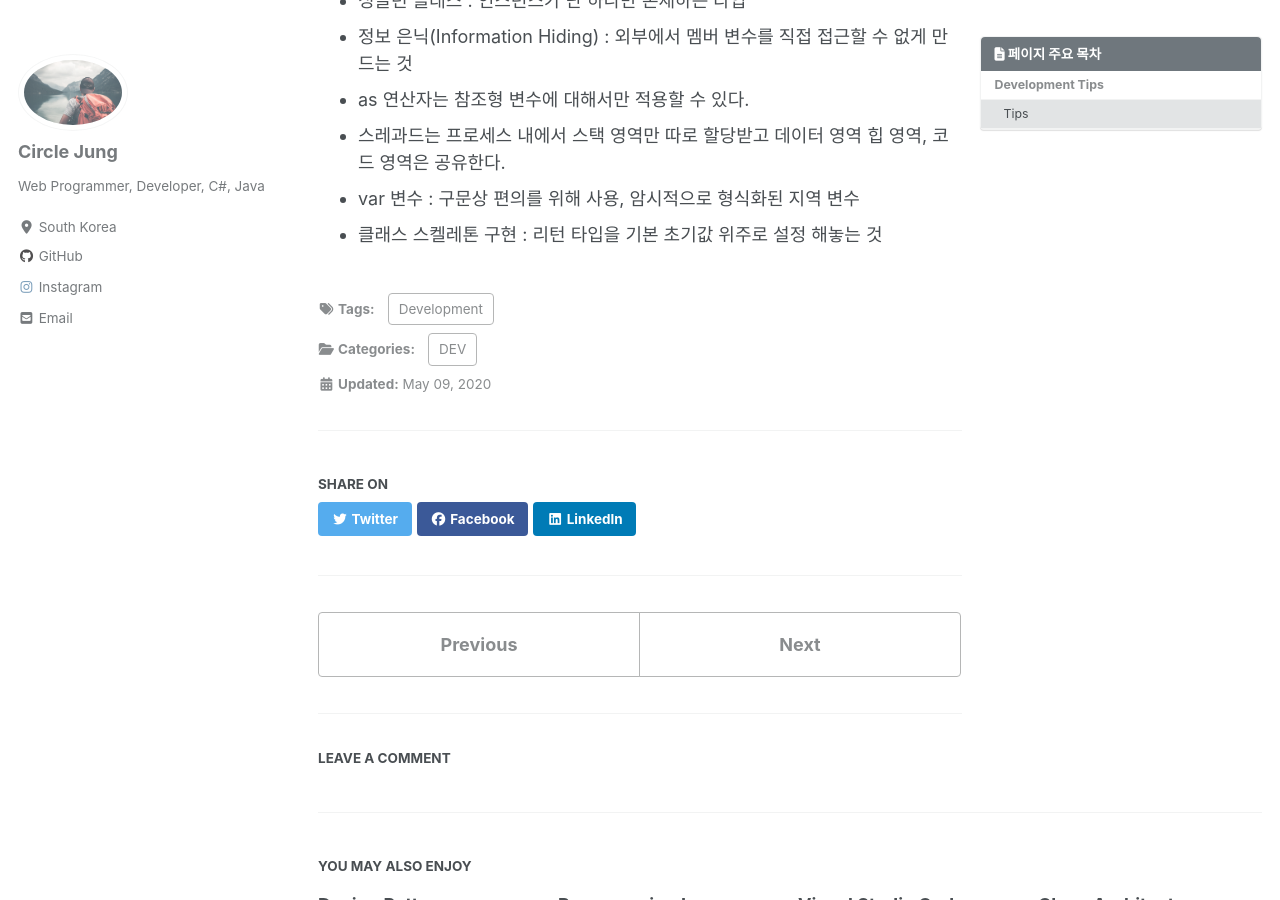
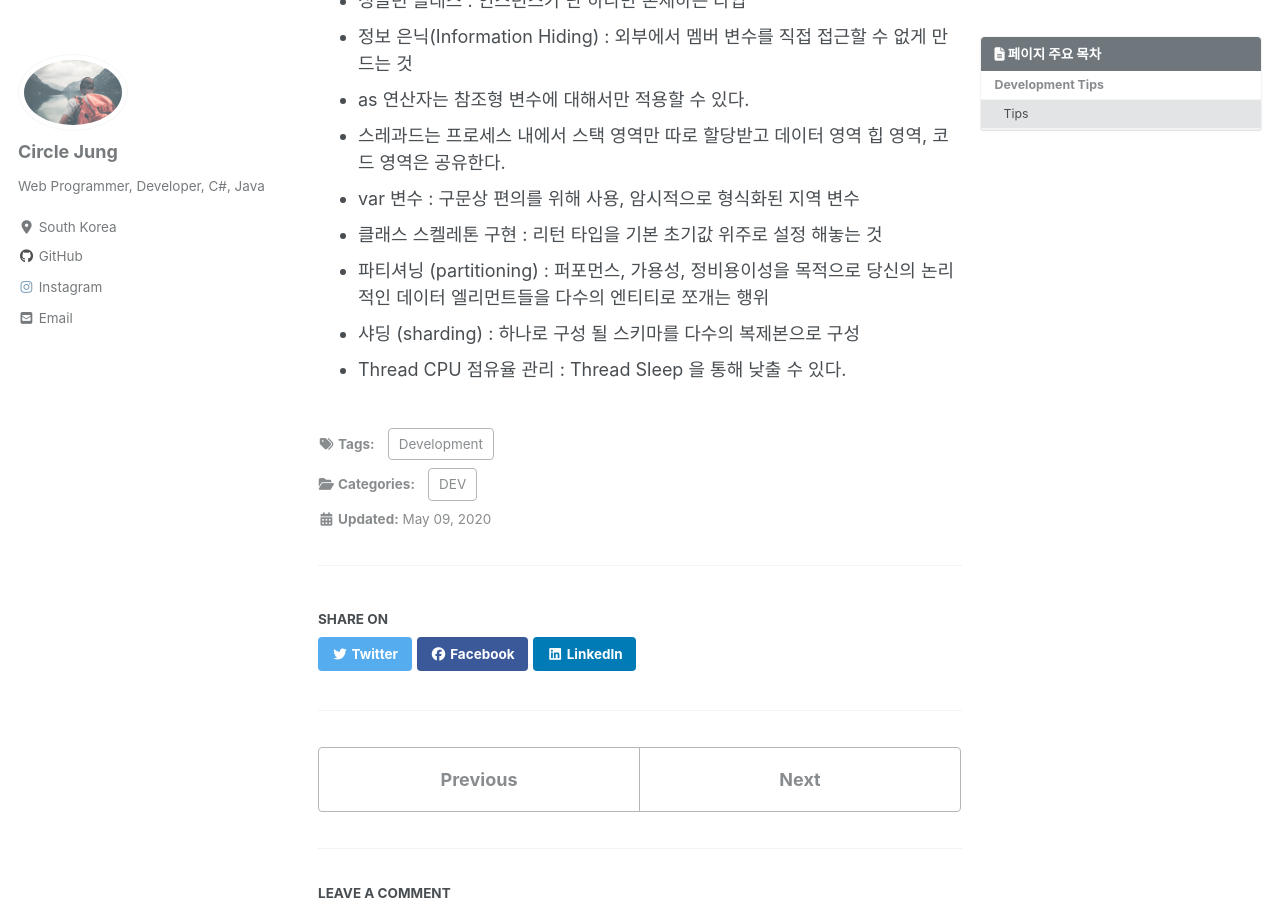
Before and after one commit to jwh0124/jwh0124.github.io, a Jekyll site: the page built from _posts/2020-05-09-development_tip.md, in a window 1280 px wide and 900 px high, scrolled down 571 px. Built offline with Jekyll 4.4.1, drawn with Linux system fonts in a browser that asks for light colours; cached includes are drawn as plain includes; nearby versions of some CDN libraries; comment, search, counter and statistics services are not loaded; some of the changed text lies outside the part shown.

Commit message:
+ add development tip

```diff
--- a/_posts/2020-05-09-development_tip.md
+++ b/_posts/2020-05-09-development_tip.md
@@ -30,3 +30,6 @@ last_modified_at: 2020-05-09T21:10:00+09:00
 * 스레과드는 프로세스 내에서 스택 영역만 따로 할당받고 데이터 영역 힙 영역, 코드 영역은 공유한다.
 * var 변수 : 구문상 편의를 위해 사용, 암시적으로 형식화된 지역 변수
 * 클래스 스켈레톤 구현 : 리턴 타입을 기본 초기값 위주로 설정 해놓는 것
+* 파티셔닝 (partitioning) : 퍼포먼스, 가용성, 정비용이성을 목적으로 당신의 논리적인 데이터 엘리먼트들을 다수의 엔티티로 쪼개는 행위
+* 샤딩 (sharding) : 하나로 구성 될 스키마를 다수의 복제본으로 구성
+* Thread CPU 점유율 관리 : Thread Sleep 을 통해 낮출 수 있다.
```
Also changed, not shown: _posts/2020-01-04-recruit_interview.md (+4 -3 lines), _posts/2020-09-02-clean_architecture.md (+8 -0 lines).
